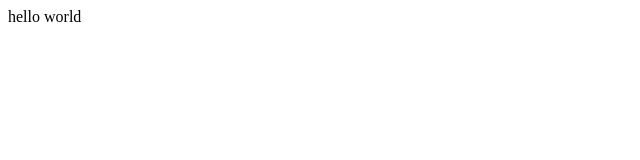
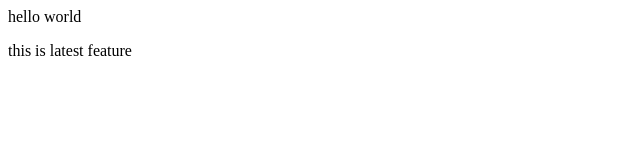
Before and after one commit to whitedevil7401/myfirst, a plain HTML site: page index.html in a window 1280 px wide. Shown: the whole page, without its empty margins (0-640 px from the left). Drawn offline with Linux system fonts and the light colour scheme.

Commit message:
latestmessage git commit -mlatestmessage

```diff
--- a/index.html
+++ b/index.html
@@ -1 +1,2 @@
 <p> hello world </p>
+<p>this is latest feature</p>
```
